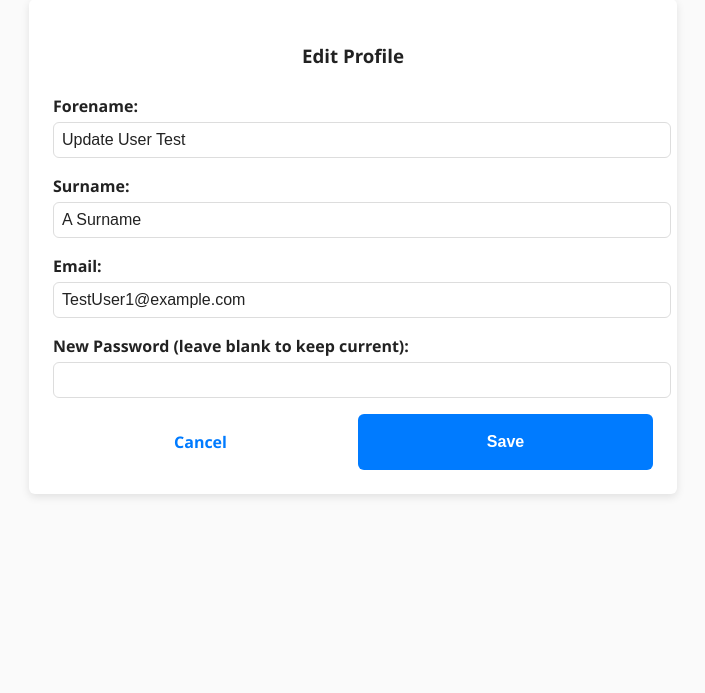
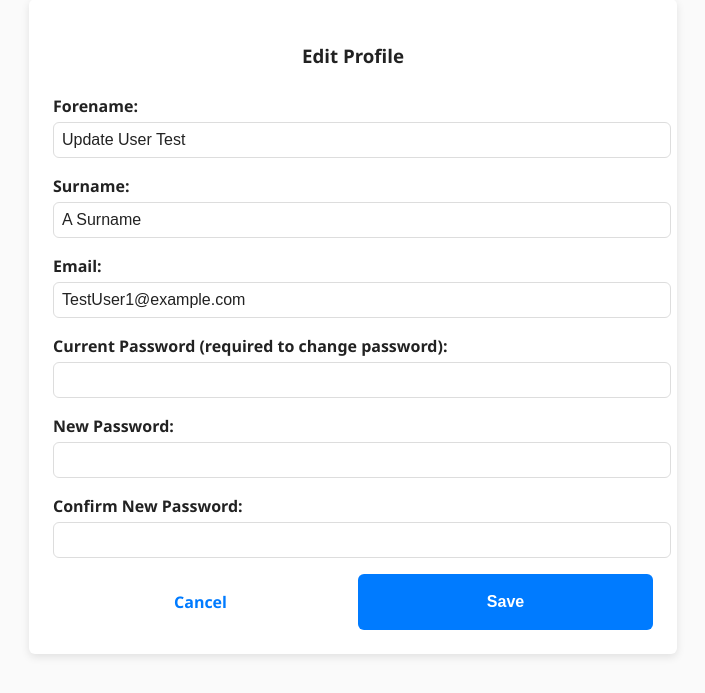
Before and after one commit to rcsgrv/HelpDeskTicketingSystem, a Flask app: page /edit_profile in a window 1280 px wide. Shown: the part 107-800 px from the top of the page, without its empty margins (287-992 px from the left). Run offline with Flask 3, Linux system fonts and the light colour scheme; a user stored in the database is signed in.

Commit message:
Moved profile related routes to a separate users.py file. Updated profile.html and edit_profile.html to show the appropriate fields. Updated base.html to include the correct routes for the updated profile routes. Added new profile blueprints to __init__.py.

```diff
--- a/HelpDeskTicketingSystem/__init__.py
+++ b/HelpDeskTicketingSystem/__init__.py
@@ -19,11 +19,13 @@ def create_app():
     # Register Blueprints
     from .views.home import home_bp
     from .views.auth import auth_bp
+    from .views.users import users_bp
     from .views.tickets import tickets_bp
 
     app.register_blueprint(home_bp, url_prefix='/')
     app.register_blueprint(auth_bp, url_prefix='/')
-    app.register_blueprint(tickets_bp, url_prefix='/tickets')
+    app.register_blueprint(tickets_bp, url_prefix='/')
+    app.register_blueprint(users_bp, url_prefix='/')
 
     create_database(app)
 
--- a/HelpDeskTicketingSystem/templates/base.html
+++ b/HelpDeskTicketingSystem/templates/base.html
@@ -11,7 +11,7 @@
   <ul class="navbar-links">
     {% if current_user.is_authenticated %}
       <li><a href="{{ url_for('home.home') }}">Home</a></li>
-      <li><a href="{{ url_for('auth.profile') }}">Profile</a></li>
+      <li><a href="{{ url_for('users.profile') }}">Profile</a></li>
       <li><a href="{{ url_for('auth.logout') }}">Logout</a></li>
     {% else %}
       <li><a href="{{ url_for('auth.login') }}">Login</a></li>
--- a/HelpDeskTicketingSystem/templates/edit_profile.html
+++ b/HelpDeskTicketingSystem/templates/edit_profile.html
@@ -10,16 +10,17 @@
         <label for="surname">Surname:</label>
         <input type="text" id="surname" name="surname" value="{{ user.surname }}" required>
 
-        {% if current_user.account_type == 'admin' %}
-        <label for="email">Email:</label>
-        <input type="email" id="email" name="email" value="{{ user.email }}" required>
-        {% else %}
         <label for="email">Email:</label>
         <input type="email" id="email" name="email" value="{{ user.email }}" required readonly>
-        {% endif %}
 
-        <label for="password">New Password (leave blank to keep current):</label>
-        <input type="password" id="password" name="password" autocomplete="new-password">
+        <label>Current Password (required to change password):</label>
+        <input type="password" name="current_password">
+
+        <label>New Password:</label>
+        <input type="password" name="password">
+
+        <label>Confirm New Password:</label>
+        <input type="password" name="password_confirm">
 
         <div class="btn-group">
             <a href="{{ url_for('home.home') }}" class="btn btn-secondary">Cancel</a>
--- a/HelpDeskTicketingSystem/templates/profile.html
+++ b/HelpDeskTicketingSystem/templates/profile.html
@@ -14,6 +14,6 @@
 <div class="btn-group">
   <a href="{{ url_for('home.home') }}" class="btn btn-secondary">Back</a>
 
-  <a href="{{ url_for('auth.edit_profile') }}" class="btn btn-primary">Edit</a>
+  <a href="{{ url_for('users.edit_profile') }}" class="btn btn-primary">Edit</a>
 </div>
 {% endblock %}
--- a/HelpDeskTicketingSystem/views/auth.py
+++ b/HelpDeskTicketingSystem/views/auth.py
@@ -68,95 +68,3 @@ def register():
             return redirect(url_for('home.home'))
 
     return render_template("register.html", user=current_user)
-
-
-@auth_bp.route('/profile', methods=['GET', 'POST'])
-@login_required
-def profile():
-    if request.method == 'POST':
-        forename = request.form.get('forename')
-        surname = request.form.get('surname')
-        password = request.form.get('password')
-        password_confirm = request.form.get('password_confirm')
-        account_type = request.form.get('account_type')
-
-        if not forename:
-            flash('Forename cannot be blank.', category='error')
-        elif not surname:
-            flash('Surname cannot be blank.', category='error')
-        elif password and password != password_confirm:
-            flash('Your passwords do not match.', category='error')
-        elif password and len(password) < 8:
-            flash('Password must be at least 8 characters long.', category='error')
-        else:
-            current_user.forename = forename
-            current_user.surname = surname
-
-            if password:
-                current_user.password = generate_password_hash(password, method='pbkdf2:sha256')
-
-            if current_user.account_type == 'admin' and account_type:
-                current_user.account_type = account_type
-
-            db.session.commit()
-            flash('Profile updated successfully.', category='success')
-            return redirect(url_for('auth.profile'))
-
-    return render_template('profile.html', user=current_user)
-
-@auth_bp.route('/edit_profile', methods=['GET', 'POST'])
-@login_required
-def edit_profile():
-    user = current_user
-
-    if request.method == 'POST':
-        forename = request.form.get('forename')
-        surname = request.form.get('surname')
-        email = request.form.get('email')
-        account_type = request.form.get('account_type')
-        new_password = request.form.get('password')
-        password_confirm = request.form.get('password_confirm')
-
-        if not forename or len(forename) < 1:
-            flash('Forename cannot be blank.', category='error')
-            return render_template('edit_profile.html', user=user)
-
-        if not surname or len(surname) < 1:
-            flash('Surname cannot be blank.', category='error')
-            return render_template('edit_profile.html', user=user)
-
-        if current_user.account_type == 'admin':
-            if not email or len(email) < 1:
-                flash('Email cannot be blank.', category='error')
-                return render_template('edit_profile.html', user=user)
-            existing_user = User.query.filter_by(email=email).first()
-            if existing_user and existing_user.id != current_user.id:
-                flash('That email address is already in use by another user.', category='error')
-                return render_template('edit_profile.html', user=user)
-            if account_type not in ['admin', 'regular']:
-                flash('Invalid account type selected.', category='error')
-                return render_template('edit_profile.html', user=user)
-
-        if new_password:
-            if len(new_password) < 8:
-                flash('Password must be at least 8 characters long.', category='error')
-                return render_template('edit_profile.html', user=user)
-            if new_password != password_confirm:
-                flash('Passwords do not match.', category='error')
-                return render_template('edit_profile.html', user=user)
-
-        user.forename = forename
-        user.surname = surname
-
-        if current_user.account_type == 'admin':
-            user.email = email
-            user.account_type = account_type
-
-        if new_password:
-            user.password = generate_password_hash(new_password, method='pbkdf2:sha256')
-
-        db.session.commit()
-        flash('Profile updated successfully.', category='success')
-        return redirect(url_for('auth.profile'))
-
-    return render_template('edit_profile.html', user=user)
--- a/HelpDeskTicketingSystem/views/users.py
+++ b/HelpDeskTicketingSystem/views/users.py
@@ -0,0 +1,51 @@
+from flask import Blueprint, render_template, request, flash, redirect, url_for
+from flask_login import login_required, current_user
+from ..models import User
+from werkzeug.security import generate_password_hash, check_password_hash
+from ..extensions import db, login_manager
+
+users_bp = Blueprint('users', __name__)
+
+@users_bp.route('/profile')
+@login_required
+def profile():
+    return render_template('profile.html', user=current_user)
+
+from werkzeug.security import check_password_hash, generate_password_hash
+
+@users_bp.route('/edit_profile', methods=['GET', 'POST'])
+@login_required
+def edit_profile():
+    user = current_user
+
+    if request.method == 'POST':
+        forename = request.form.get('forename')
+        surname = request.form.get('surname')
+        current_password = request.form.get('current_password')
+        new_password = request.form.get('password')
+        password_confirm = request.form.get('password_confirm')
+
+        if not forename:
+            flash('Forename cannot be blank.', category='error')
+        elif not surname:
+            flash('Surname cannot be blank.', category='error')
+        elif new_password:
+            if not current_password:
+                flash('You must enter your current password to set a new one.', category='error')
+            elif not check_password_hash(user.password, current_password):
+                flash('Current password is incorrect.', category='error')
+            elif len(new_password) < 8:
+                flash('New password must be at least 8 characters long.', category='error')
+            elif new_password != password_confirm:
+                flash('New passwords do not match.', category='error')
+            else:
+                user.password = generate_password_hash(new_password, method='pbkdf2:sha256')
+        else:
+            user.forename = forename
+            user.surname = surname
+
+            db.session.commit()
+            flash('Profile updated successfully.', category='success')
+            return redirect(url_for('users.profile'))
+
+    return render_template('edit_profile.html', user=user)
```
